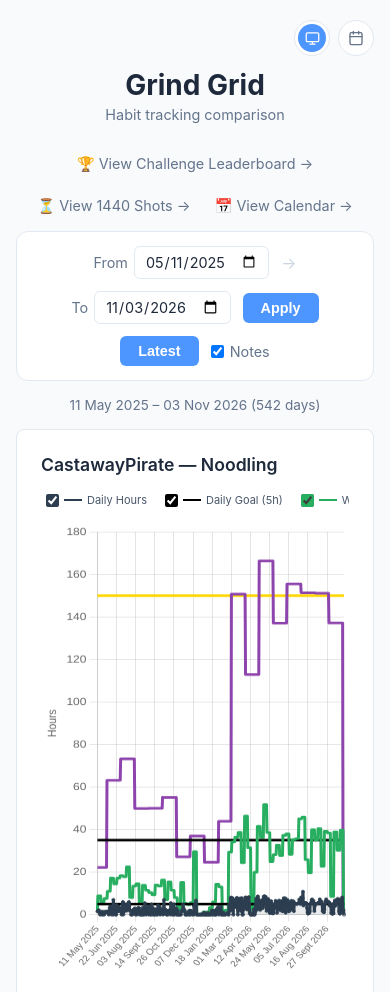
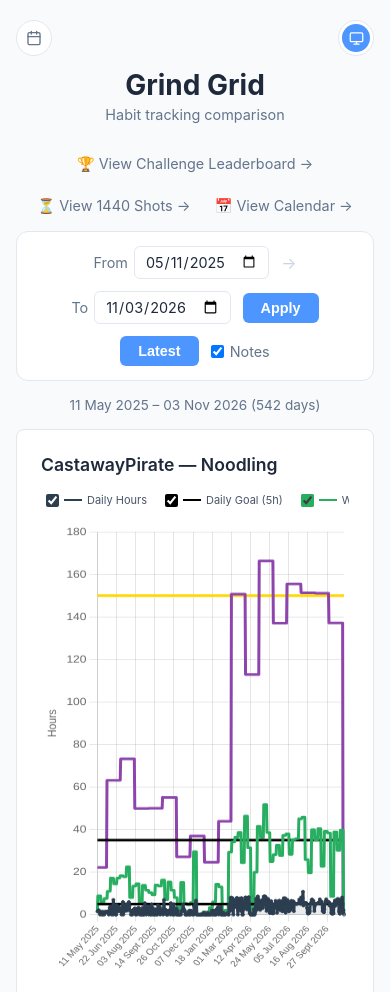
Before and after one commit to castawaypirate/grind_grid, a plain HTML site: page index.html in a window 390 px wide. Shown: the top 992 px of the page. Drawn offline with nearby package versions, Linux system fonts and the light colour scheme; no server answers; animation ran at ten frames a second.

Commit message:
style: move the meeting reminder to the top-left corner
The top bar now spans the page: reminder on the left, theme switch on
the right. Its empty middle lets clicks through to the page below.

Co-Authored-By: Claude Opus 5.5 <noreply@anthropic.com>

```diff
--- a/reminder.js
+++ b/reminder.js
@@ -1,4 +1,4 @@
-// Calendar icon in the top-right corner of every page; clicking it shows the next meeting. Needs common.js and theme.js.
+// Calendar icon in the top-left corner of every page; clicking it shows the next meeting. Needs common.js and theme.js.
 const REMINDER_REFRESH_MS = 60000;
 const REMINDER_ICON = '<svg viewBox="0 0 24 24" fill="none" stroke="currentColor" stroke-width="2" stroke-linecap="round" stroke-linejoin="round" aria-hidden="true"><rect x="3" y="4" width="18" height="18" rx="2"/><path d="M16 2v4M8 2v4M3 10h18"/></svg>';
 
--- a/theme.css
+++ b/theme.css
@@ -54,7 +54,8 @@
   --chart-study-fill:rgba(34,197,94,0.2);
 }
 
-.corner-tools{position:absolute;top:1rem;right:1rem;z-index:10;display:flex;align-items:center;gap:8px}
+.corner-tools{position:absolute;top:1rem;left:1rem;right:1rem;z-index:10;display:flex;justify-content:space-between;align-items:center;gap:8px;pointer-events:none}
+.corner-tools>*{pointer-events:auto}
 .theme-switch{display:flex;padding:3px;background:var(--surface);border:1px solid var(--border);border-radius:999px}
 /* Only the chosen theme shows; hovering (or tabbing in) slides the other two out to its left. */
 .theme-switch button{display:flex;align-items:center;justify-content:center;flex:none;width:0;height:28px;margin:0;padding:0;overflow:hidden;opacity:0;border:none;border-radius:999px;background:none;color:var(--muted);cursor:pointer;transition:width .2s ease,margin .2s ease,opacity .2s ease,background-color .15s,color .15s}
@@ -65,15 +66,15 @@
 .theme-switch button:focus-visible{outline:2px solid var(--accent);outline-offset:-2px}
 .theme-switch svg{width:15px;height:15px;flex:none}
 
-/* Meeting reminder: a calendar icon in the corner; clicking it shows the next meeting. */
-.meeting-reminder{position:relative;order:1}
+/* Meeting reminder: a calendar icon in the top-left corner; clicking it shows the next meeting. */
+.meeting-reminder{position:relative;order:-1}
 .reminder-btn{position:relative;display:flex;align-items:center;justify-content:center;width:36px;height:36px;padding:0;border-radius:999px;background:var(--surface);border:1px solid var(--border);color:var(--muted);cursor:pointer;transition:color .15s,border-color .15s}
 .reminder-btn svg{width:16px;height:16px}
 .reminder-btn:hover{color:var(--text)}
 .reminder-btn:focus-visible{outline:2px solid var(--accent);outline-offset:2px}
 .reminder-btn.has-meeting{color:var(--accent);border-color:var(--accent)}
 .reminder-btn.has-meeting::after{content:'';position:absolute;top:5px;right:5px;width:7px;height:7px;border-radius:50%;background:var(--accent);box-shadow:0 0 0 2px var(--surface)}
-.reminder-tip{position:absolute;top:calc(100% + 8px);right:0;display:flex;flex-direction:column;align-items:flex-end;gap:2px;padding:8px 12px;background:var(--surface);border:1px solid var(--border);border-radius:8px;box-shadow:var(--shadow);color:var(--text);font-size:0.85rem;white-space:nowrap;visibility:hidden;opacity:0;transform:translateY(-4px);transition:opacity .15s ease,transform .15s ease,visibility 0s linear .15s}
+.reminder-tip{position:absolute;top:calc(100% + 8px);left:0;display:flex;flex-direction:column;align-items:flex-start;gap:2px;padding:8px 12px;background:var(--surface);border:1px solid var(--border);border-radius:8px;box-shadow:var(--shadow);color:var(--text);font-size:0.85rem;white-space:nowrap;visibility:hidden;opacity:0;transform:translateY(-4px);transition:opacity .15s ease,transform .15s ease,visibility 0s linear .15s}
 .meeting-reminder.open .reminder-tip{visibility:visible;opacity:1;transform:none;transition:opacity .15s ease,transform .15s ease,visibility 0s}
 .reminder-label{font-size:0.7rem;font-weight:700;text-transform:uppercase;letter-spacing:.05em;color:var(--muted)}
 .reminder-when{font-weight:700}
@@ -86,5 +87,5 @@
   .theme-switch button,.reminder-tip{transition:none}
 }
 @media (max-width:640px){
-  .corner-tools{position:static;width:max-content;margin:-0.75rem 0 0.75rem auto}
+  .corner-tools{position:static;margin:-0.75rem 0 0.75rem}
 }
--- a/theme.js
+++ b/theme.js
@@ -49,7 +49,7 @@ function setThemeMode(mode) {
   applyTheme();
 }
 
-// The top-right corner of every page: the meeting reminder and the theme switch.
+// The bar across the top of every page: the meeting reminder (left) and the theme switch (right).
 function cornerTools() {
   let corner = document.querySelector('.corner-tools');
   if (!corner) {
```
